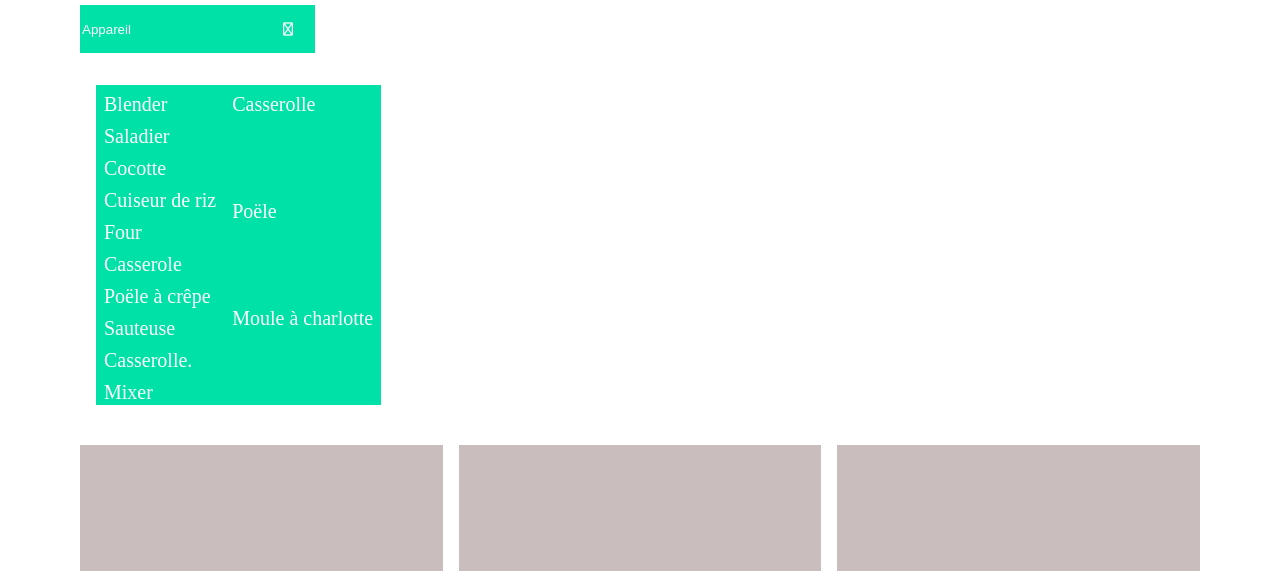
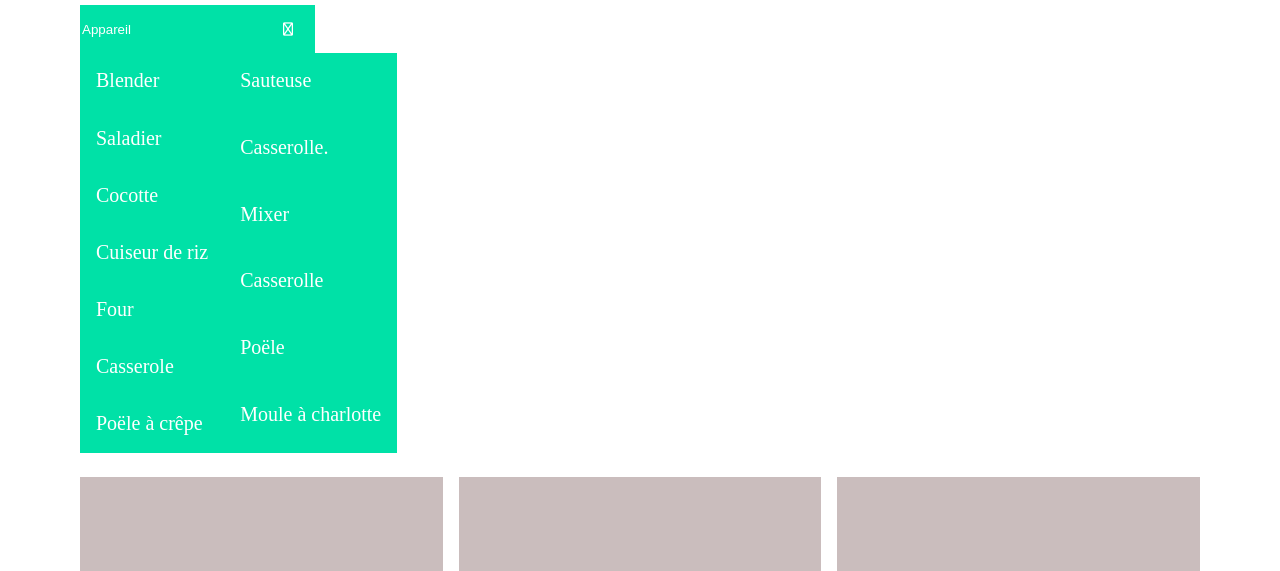
Before and after one commit to hezirel/LesPetitsPlats, a plain HTML site: page index.html in a window 1280 px wide. Shown: the part 229-800 px from the top of the page. Drawn offline with Linux system fonts and the light colour scheme.

Commit message:
tags drawer better css

```diff
--- a/css/styles.css
+++ b/css/styles.css
@@ -84,26 +84,32 @@ body {
 .tagsDrawer {
     display: grid;
     list-style-type: none;
+    border-radius: 10px;
     z-index: 1;
 }
 
 .tagsDrawer ul {
-    padding: 1rem;
+    padding: 0;
+    margin-top: 0;
     flex-direction: column;
     flex-wrap: wrap;
     display: flex;
-    height: 40vh;
+    height: 50vh;
     border-radius: 15%;
 }
 
 .tagsDrawer ul a {
-    background-color: var(--app);
     flex: 1;
     list-style-type: none;
-    padding: 0.5rem;
-    height: 1rem;
+    height: 5rem;
+    padding: 1rem;
     justify-content: center;
+    align-items: center;
     font-size: 20px;
+}
+
+#hiddenTags_2 ul a {
+    background-color: var(--app);
 }
 
 #resultOut {
```
